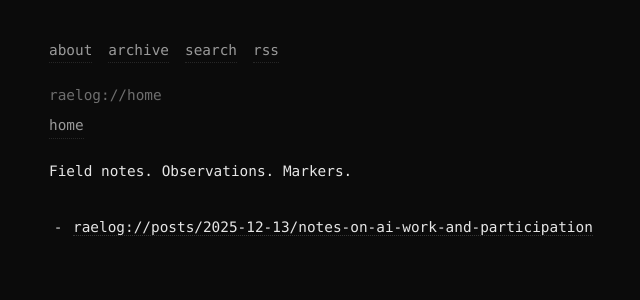
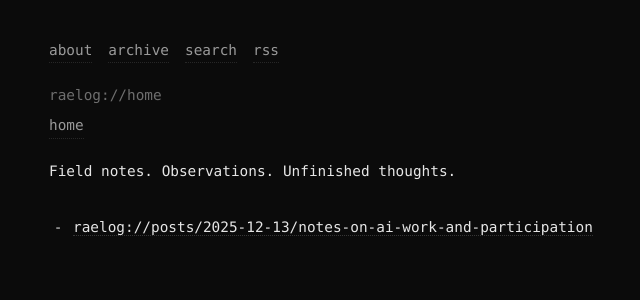
Before and after one commit to raelovejoy/raelog, a Jekyll site: the page built from index.html, in a window 1280 px wide. Shown: the top 300 px of the page, without its empty margins (191-831 px from the left). Built offline with Jekyll 4.4.1, drawn with Linux system fonts in a browser that asks for light colours.

Commit message:
Update index.html

```diff
--- a/index.html
+++ b/index.html
@@ -10,7 +10,7 @@ title: Raelog
 </div>
 
 <header class="header">
-  <p class="sub">Field notes. Observations. Markers.</p>
+  <p class="sub">Field notes. Observations. Unfinished thoughts.</p>
 </header>
 
 
```
